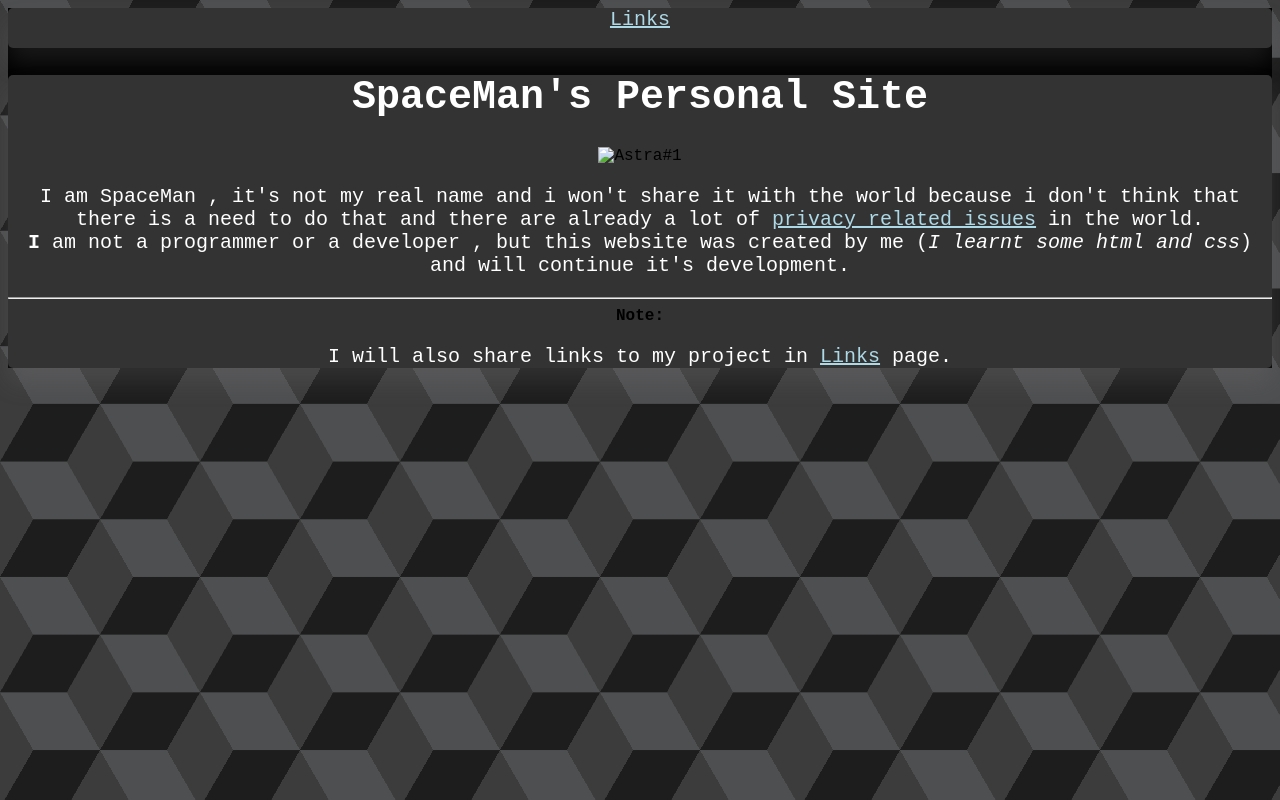
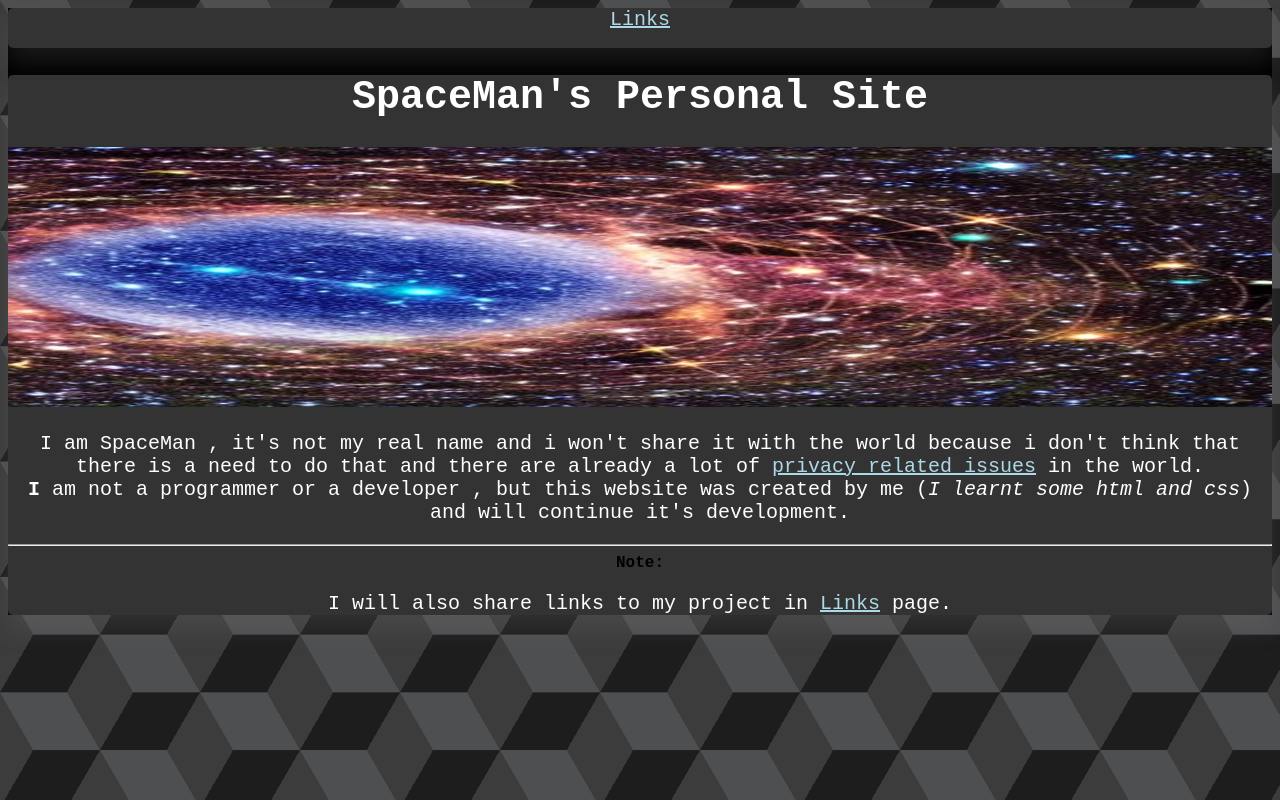
Before and after one commit to stardoom4/spaceman, a plain HTML site: page index.html in a window 1280 px wide. Drawn offline with Linux system fonts and the light colour scheme; the site is published under a folder, as on GitHub Pages, so addresses that start at the root find nothing; a script that the page names is missing.

Commit message:
Update index.html

```diff
--- a/index.html
+++ b/index.html
@@ -19,7 +19,7 @@
   </div>
 
  <div id="card1"><h1><center>SpaceMan's Personal Site</center></h1>
- <img src="/assets/bg1.jpg" alt="Astra#1">
+ <img src="assets/bg1.jpg" alt="Astra#1">
   <style>
     img {
       width: 100%;
```
